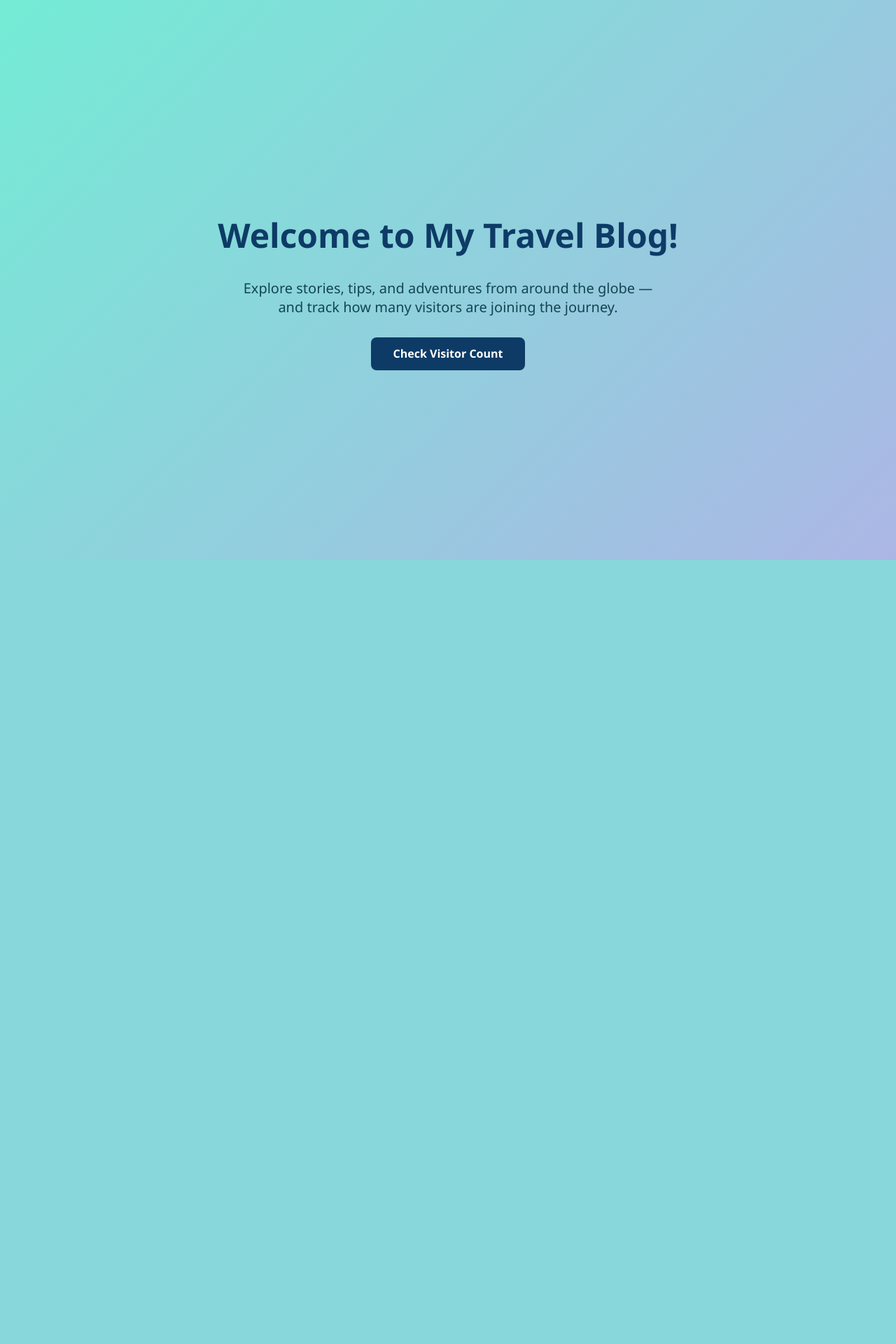
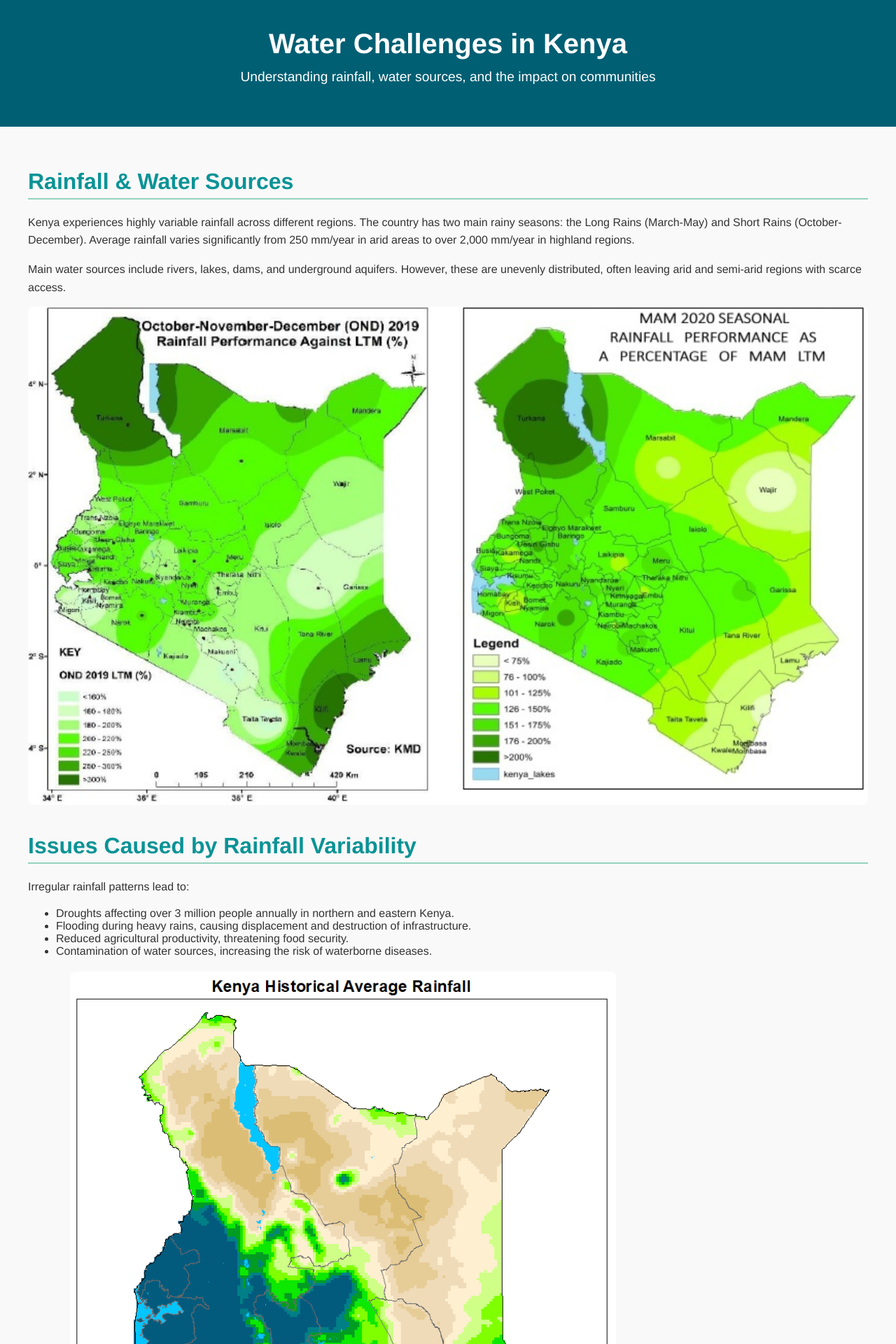
Before and after one commit to ahmedmabdi/Docker-Learning, a Flask app: template codercochallenge/templates/home.html in a window 1280 px wide. Shown: the top 1920 px of the page at 70% size. Before the commit the page ends 800 px from the top, so only its background shows below. Run offline with Flask 3, Linux system fonts and the light colour scheme; the template is opened without the code that fills it, so the values that code supplies are empty; some libraries are stand-ins or nearby versions.

Commit message:
update count.py, add home.html,style.css,count.html

```diff
--- /dev/null
+++ b/codercochallenge/static/style.css
@@ -0,0 +1,156 @@
+/* General Styles */
+body {
+    font-family: 'Helvetica Neue', Arial, sans-serif;
+    background-color: #f9f9f9;
+    color: #333;
+    margin: 0;
+    padding: 0;
+}
+
+.container {
+    max-width: 1200px;
+    margin: 0 auto;
+    padding: 20px;
+}
+
+/* Header */
+header {
+    background-color: #005f73;
+    color: #fff;
+    padding: 40px 20px;
+    text-align: center;
+}
+
+header h1 {
+    margin: 0;
+    font-size: 2.5em;
+}
+
+header p {
+    font-size: 1.2em;
+    margin-top: 10px;
+}
+
+/* Section Titles */
+h2 {
+    color: #0a9396;
+    margin-top: 40px;
+    margin-bottom: 20px;
+    font-size: 2em;
+    border-bottom: 2px solid #94d2bd;
+    padding-bottom: 5px;
+}
+
+/* Paragraphs */
+p {
+    line-height: 1.6;
+    margin-bottom: 15px;
+}
+
+/* Images */
+img {
+    max-width: 100%;
+    height: auto;
+    border-radius: 8px;
+    margin-bottom: 20px;
+    display: block;
+}
+
+/* Charts/Graphs */
+.chart {
+    max-width: 90%;
+    margin: 20px auto;
+    display: block;
+}
+
+/* Visitor Count Page */
+.visitor-count {
+    text-align: center;
+    margin-top: 100px;
+}
+
+.visitor-count h2 {
+    font-size: 3em;
+    margin-bottom: 20px;
+}
+
+.visitor-count p {
+    font-size: 1.2em;
+}
+
+/* Buttons */
+button {
+    background-color: #0a9396;
+    color: #fff;
+    border: none;
+    padding: 12px 25px;
+    font-size: 1em;
+    border-radius: 5px;
+    cursor: pointer;
+    transition: background-color 0.3s ease;
+}
+
+button:hover {
+    background-color: #005f73;
+}
+
+/* Footer */
+footer {
+    background-color: #001219;
+    color: #fff;
+    text-align: center;
+    padding: 20px;
+    margin-top: 50px;
+}
+
+/* Responsive */
+@media (max-width: 768px) {
+    header h1 {
+        font-size: 2em;
+    }
+    h2 {
+        font-size: 1.5em;
+    }
+}
+/* Fancy button */
+.btn {
+    display: inline-block;
+    padding: 0.8rem 1.5rem;
+    font-size: 1.2rem;
+    color: #fff;
+    background-color: #0d6efd;
+    border-radius: 8px;
+    text-decoration: none;
+    transition: transform 0.2s, box-shadow 0.2s;
+}
+
+.btn:hover {
+    transform: translateY(-3px);
+    box-shadow: 0 5px 15px rgba(0,0,0,0.2);
+}/* Count page specific */
+.count-container {
+    background-color: #ffffff;
+    padding: 2rem;
+    border-radius: 12px;
+    max-width: 500px;
+    margin: 2rem auto;
+    box-shadow: 0 5px 15px rgba(0,0,0,0.1);
+    text-align: center;
+}
+
+.count-container .count {
+    font-size: 4rem;
+    font-weight: bold;
+    color: #0d6efd;
+}
+
+.count-container blockquote {
+    font-style: italic;
+    font-size: 1.2rem;
+    color: #555;
+    margin: 1.5rem 0 0 0;
+}
+
+.count-container a.btn {
+    margin-top: 1.5rem;
+}
--- a/codercochallenge/templates/home.html
+++ b/codercochallenge/templates/home.html
@@ -1,50 +1,50 @@
 <!DOCTYPE html>
 <html lang="en">
 <head>
-  <meta charset="UTF-8" />
-  <meta name="viewport" content="width=device-width, initial-scale=1" />
-  <title>Travel Blog - Welcome</title>
-  <style>
-    body {
-      margin: 0; padding: 0;
-      font-family: 'Segoe UI', Tahoma, Geneva, Verdana, sans-serif;
-      background: linear-gradient(135deg, #74ebd5, #ACB6E5);
-      color: #333;
-      height: 100vh;
-      display: flex;
-      justify-content: center;
-      align-items: center;
-      flex-direction: column;
-      text-align: center;
-    }
-    h1 {
-      font-size: 3rem;
-      margin-bottom: 0.2em;
-      color: #0d3b66;
-    }
-    p {
-      font-size: 1.25rem;
-      max-width: 600px;
-      margin-bottom: 1.5em;
-      color: #144552;
-    }
-    a.button {
-      background: #0d3b66;
-      color: white;
-      padding: 0.8em 2em;
-      text-decoration: none;
-      border-radius: 8px;
-      font-weight: bold;
-      transition: background 0.3s ease;
-    }
-    a.button:hover {
-      background: #144552;
-    }
-  </style>
+    <meta charset="UTF-8">
+    <meta name="viewport" content="width=device-width, initial-scale=1.0">
+    <title>Water Challenges in Kenya</title>
+    <!-- Link to external stylesheet -->
+    <link rel="stylesheet" href="{{ url_for('static', filename='style.css') }}">
 </head>
 <body>
-  <h1>Welcome to My Travel Blog!</h1>
-  <p>Explore stories, tips, and adventures from around the globe — and track how many visitors are joining the journey.</p>
-  <a href="/count" class="button">Check Visitor Count</a>
+
+<header>
+    <h1>Water Challenges in Kenya</h1>
+    <p>Understanding rainfall, water sources, and the impact on communities</p>
+</header>
+
+<div class="container">
+    <section>
+        <h2>Rainfall & Water Sources</h2>
+        <p>Kenya experiences highly variable rainfall across different regions. The country has two main rainy seasons: the Long Rains (March-May) and Short Rains (October-December). Average rainfall varies significantly from 250 mm/year in arid areas to over 2,000 mm/year in highland regions.</p>
+        <p>Main water sources include rivers, lakes, dams, and underground aquifers. However, these are unevenly distributed, often leaving arid and semi-arid regions with scarce access.</p>
+        <img src="{{ url_for('static', filename='images/lake_levels.png') }}" alt="Lake Water Levels in Kenya">
+    </section>
+
+    <section>
+        <h2>Issues Caused by Rainfall Variability</h2>
+        <p>Irregular rainfall patterns lead to:</p>
+        <ul>
+            <li>Droughts affecting over 3 million people annually in northern and eastern Kenya.</li>
+            <li>Flooding during heavy rains, causing displacement and destruction of infrastructure.</li>
+            <li>Reduced agricultural productivity, threatening food security.</li>
+            <li>Contamination of water sources, increasing the risk of waterborne diseases.</li>
+        </ul>
+        <div class="chart">
+            <img src="{{ url_for('static', filename='images/drought_regions.png') }}" alt="Drought Regions of Kenya">
+        </div>
+    </section>
+
+    <section>
+        <p>Learn more about how you can support water sustainability in Kenya and make a positive impact in affected communities.</p>
+        <p><a href="{{ url_for('count') }}" class="btn">Check Visitors</a></p>
+    </section>
+</div>
+
+<footer>
+    <p>© 2025 Water Sustainability Project</p>
+</footer>
+
 </body>
 </html>
```
Also changed, not shown: codercochallenge/templates/count.html (+27 -65 lines), codercochallenge/static/images/.png (added), codercochallenge/static/images/drought_regions.png (added), codercochallenge/static/images/lake_levels.png (added), codercochallenge/static/images/rainfall_map.png (added), 2 other files.
